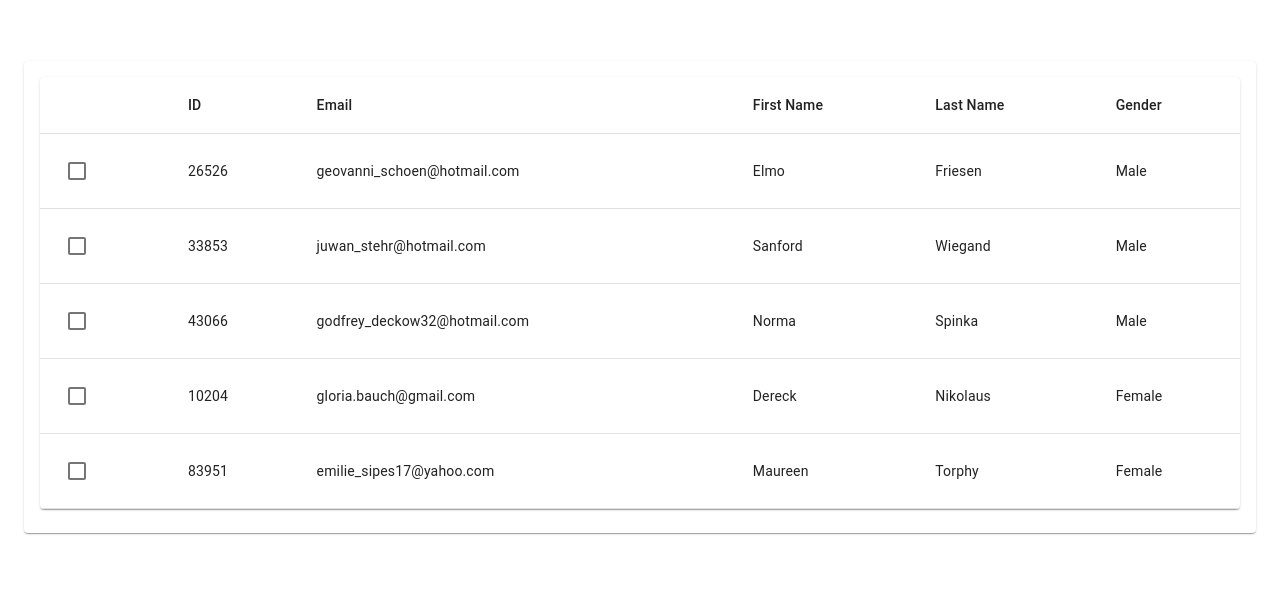
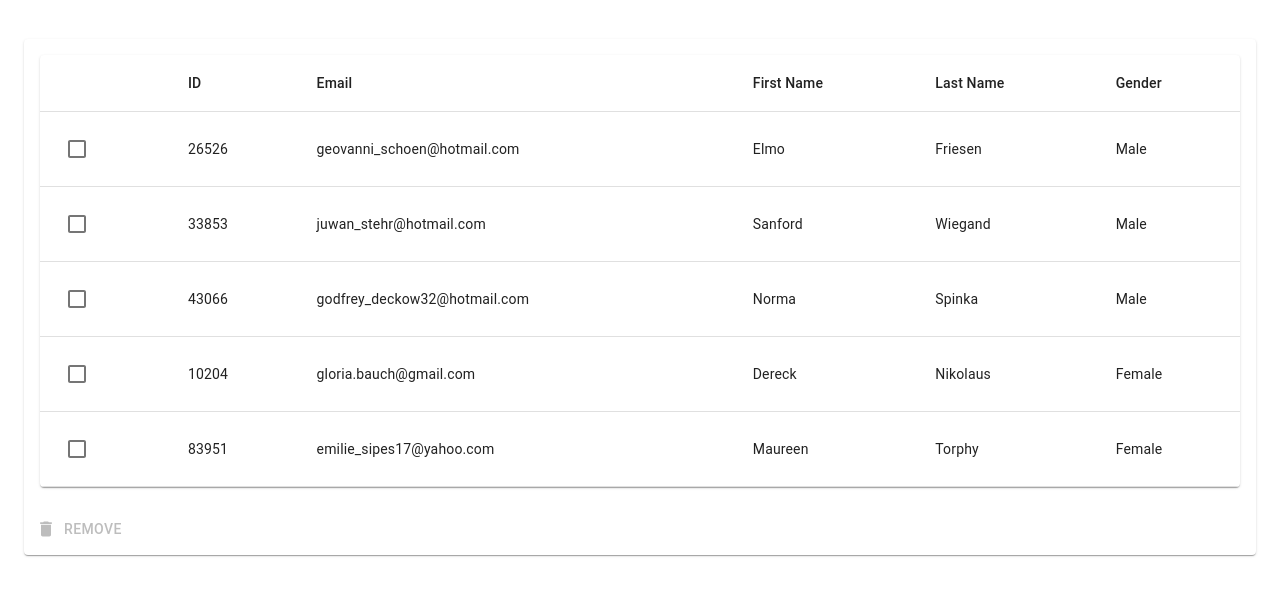
Before and after one commit to Kronhyx/react-example, a React (Create React App) app: page / in a window 1280 px wide. Shown: the part 103-698 px from the top of the page. Built offline with nearby package versions, Linux system fonts and the light colour scheme.

Commit message:
perf: add button to remove selected items

```diff
--- a/package.json
+++ b/package.json
@@ -4,6 +4,7 @@
   "private": true,
   "dependencies": {
     "@material-ui/core": "^4.12.3",
+    "@material-ui/icons": "^4.11.2",
     "@testing-library/jest-dom": "^5.16.1",
     "@testing-library/react": "^12.1.2",
     "@testing-library/user-event": "^13.5.0",
--- a/src/components/UserList/UserList.tsx
+++ b/src/components/UserList/UserList.tsx
@@ -1,4 +1,4 @@
-import { Card, CardContent } from '@material-ui/core'
+import { Button, Card, CardActions, CardContent } from '@material-ui/core'
 import Paper from '@material-ui/core/Paper'
 import Table from '@material-ui/core/Table'
 import TableBody from '@material-ui/core/TableBody'
@@ -6,23 +6,36 @@ import TableCell from '@material-ui/core/TableCell'
 import TableContainer from '@material-ui/core/TableContainer'
 import TableHead from '@material-ui/core/TableHead'
 import TableRow from '@material-ui/core/TableRow'
-import React, { FunctionComponent } from 'react'
-import { UserListItem } from '../UserListItem/UserListItem'
-
-export interface User {
-  id?: number,
-  first_name: string,
-  last_name: string,
-  email: string,
-  gender: string
-}
+import DeleteIcon from '@material-ui/icons/Delete'
+import React, { FunctionComponent, useState } from 'react'
+import { UserItem, UserListItem } from '../UserListItem/UserListItem'
 
 export interface UserListProps {
-  items: User[]
+  items: UserItem[]
 }
 
 export const UserList: FunctionComponent<UserListProps> = ({ items }) => {
-  const onUserItemSelected = console.log
+  const [users, setUsers] = useState<UserItem[]>(items)
+  const [itemsSelected, setItemsSelected] = useState<number[]>([])
+  const hasItemsSelected = () => !!itemsSelected.length
+  const deleteSelected = () => {
+    const remainingUsers = users.filter(user => !itemsSelected.includes(user.id))
+
+    setUsers(remainingUsers)
+    setItemsSelected([])
+  }
+
+  const onListItemSelected = (id: number, state: boolean) => {
+
+    if (state) {
+      setItemsSelected(old => [...old, id])
+    }
+
+    if (!state) {
+      setItemsSelected(itemsSelected.filter(key => key !== id))
+    }
+
+  }
 
   return (
     <Card>
@@ -39,13 +52,21 @@ export const UserList: FunctionComponent<UserListProps> = ({ items }) => {
                 <TableCell>Gender</TableCell>
               </TableRow>
             </TableHead>
-            <TableBody>
-              {items
-                .map((user) => (<UserListItem key={user.id} {...user} onSelect={onUserItemSelected} />))}
-            </TableBody>
+            <TableBody>{users.map((user) =>
+              <UserListItem key={user.id} {...user} onSelect={onListItemSelected} />
+            )}</TableBody>
           </Table>
         </TableContainer>
       </CardContent>
+
+      <CardActions>
+        <Button color="secondary" startIcon={<DeleteIcon />} disabled={!hasItemsSelected()} onClick={deleteSelected}>
+          <span>Remove</span>
+          {hasItemsSelected() && <span>
+            ({itemsSelected.length})
+          </span>}
+        </Button>
+      </CardActions>
     </Card>
   )
 }
--- a/src/components/UserListItem/UserListItem.tsx
+++ b/src/components/UserListItem/UserListItem.tsx
@@ -3,9 +3,16 @@ import { SwitchBaseProps } from '@material-ui/core/internal/SwitchBase'
 import TableCell from '@material-ui/core/TableCell'
 import TableRow from '@material-ui/core/TableRow'
 import React, { FunctionComponent, useState } from 'react'
-import { User } from '../UserList/UserList'
 
-export interface UserListItemProps extends User {
+export interface UserItem {
+  id: number,
+  first_name: string,
+  last_name: string,
+  email: string,
+  gender: string
+}
+
+export interface UserListItemProps extends UserItem {
   onSelect?: (id: number, state: boolean) => any
 }
 
@@ -19,7 +26,7 @@ export const UserListItem: FunctionComponent<UserListItemProps> = (props) => {
   })
 
   return (
-    <TableRow key={props.id}>
+    <TableRow hover key={props.id}>
       <TableCell>
         <Checkbox onChange={onChange} />
       </TableCell>
```
Also changed, not shown: 1 other file (tests, documents, lock files or other folders).
